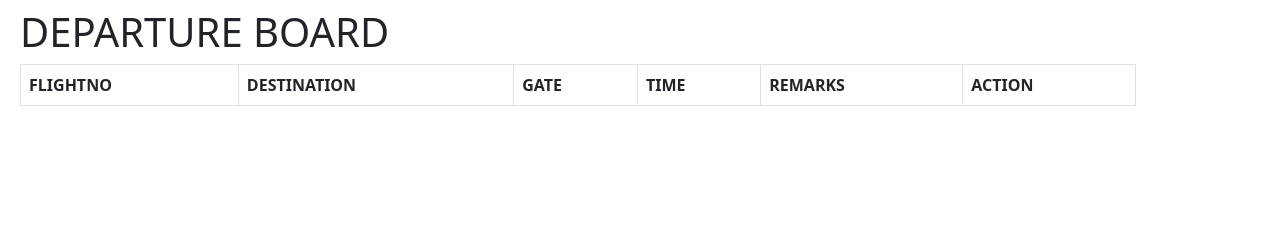
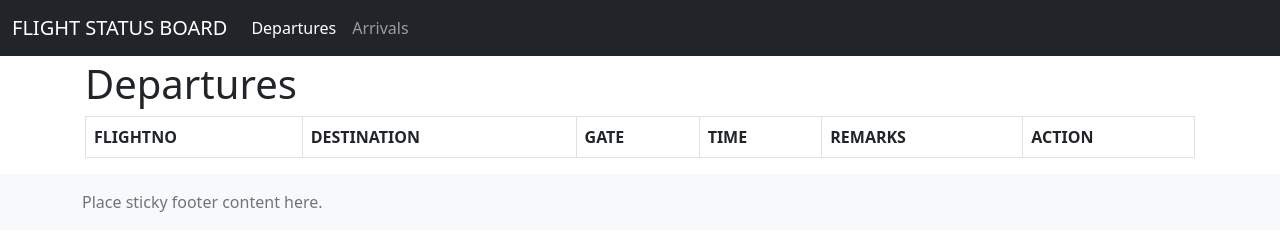
Before and after one commit to jovenbarola/departureboard-alpinejs, a plain HTML site: page admin/index.html in a window 1280 px wide. Drawn offline with nearby package versions, Linux system fonts and the light colour scheme; no server answers.

Commit message:
Add bootstrap 5 dashboard design

```diff
--- a/admin/index.html
+++ b/admin/index.html
@@ -1,12 +1,16 @@
 <!doctype html>
 <html x-data="MainApp()" x-init="init()">
+
 <head>
     <meta charset="UTF-8">
     <meta name="viewport" content="width=device-width, initial-scale=1.0">
 
     <!-- Libraries -->
-  <link href="https://cdn.jsdelivr.net/npm/bootstrap@5.0.2/dist/css/bootstrap.min.css" rel="stylesheet" integrity="sha384-EVSTQN3/azprG1Anm3QDgpJLIm9Nao0Yz1ztcQTwFspd3yD65VohhpuuCOmLASjC" crossorigin="anonymous">
-  <script src="https://cdn.jsdelivr.net/npm/bootstrap@5.0.2/dist/js/bootstrap.bundle.min.js" integrity="sha384-MrcW6ZMFYlzcLA8Nl+NtUVF0sA7MsXsP1UyJoMp4YLEuNSfAP+JcXn/tWtIaxVXM" crossorigin="anonymous"></script>
+    <link href="https://cdn.jsdelivr.net/npm/bootstrap@5.0.2/dist/css/bootstrap.min.css" rel="stylesheet"
+        integrity="sha384-EVSTQN3/azprG1Anm3QDgpJLIm9Nao0Yz1ztcQTwFspd3yD65VohhpuuCOmLASjC" crossorigin="anonymous">
+    <script src="https://cdn.jsdelivr.net/npm/bootstrap@5.0.2/dist/js/bootstrap.bundle.min.js"
+        integrity="sha384-MrcW6ZMFYlzcLA8Nl+NtUVF0sA7MsXsP1UyJoMp4YLEuNSfAP+JcXn/tWtIaxVXM"
+        crossorigin="anonymous"></script>
     <script src="https://kit.fontawesome.com/efe143a215.js" crossorigin="anonymous"></script>
     <script src="https://cdn.jsdelivr.net/npm/moment@2.29.4/moment.min.js"></script>
 
@@ -14,11 +18,66 @@
     <script src="//unpkg.com/alpinejs" defer></script>
 
     <title>Departure Board</title>
+
+    <style>
+        .bd-placeholder-img {
+            font-size: 1.125rem;
+            text-anchor: middle;
+            -webkit-user-select: none;
+            -moz-user-select: none;
+            user-select: none;
+        }
+
+        @media (min-width: 768px) {
+            .bd-placeholder-img-lg {
+                font-size: 3.5rem;
+            }
+        }
+
+        /* Custom page CSS
+        -------------------------------------------------- */
+        /* Not required for template or sticky footer method. */
+
+        main > .container {
+        padding: 60px 15px 0;
+        }
+    </style>
 </head>
-<body>
 
-    <div class="container m-2">
-        <h1>DEPARTURE BOARD</h1>
+<body class="d-flex flex-column h-100">
+    <!-- Fixed navbar -->
+    <nav class="navbar navbar-expand-md navbar-dark fixed-top bg-dark">
+        <div class="container-fluid">
+            <a class="navbar-brand" href="#">FLIGHT STATUS BOARD</a>
+            <button class="navbar-toggler" type="button" data-bs-toggle="collapse" data-bs-target="#navbarCollapse"
+                aria-controls="navbarCollapse" aria-expanded="false" aria-label="Toggle navigation">
+                <span class="navbar-toggler-icon"></span>
+            </button>
+            <div class="collapse navbar-collapse" id="navbarCollapse">
+                <ul class="navbar-nav me-auto mb-2 mb-md-0">
+                    <li class="nav-item">
+                        <a class="nav-link active" aria-current="page" href="index.html?page=departures">Departures</a>
+                    </li>
+                    <li class="nav-item">
+                        <a class="nav-link" href="index.html?page=arrivals">Arrivals</a>
+                    </li>
+                    <!-- <li class="nav-item">
+                        <a class="nav-link disabled" href="#" tabindex="-1" aria-disabled="true">Disabled</a>
+                    </li> -->
+                </ul>
+                <!-- <form class="d-flex">
+                    <input class="form-control me-2" type="search" placeholder="Search" aria-label="Search">
+                    <button class="btn btn-outline-success" type="submit">Search</button>
+                </form> -->
+            </div>
+        </div>
+    </nav>
+    </header>
+
+    <!-- Begin page content -->
+    <main class="flex-shrink-0">
+        <div class="container">
+            <h1>Departures</h1>
             <template x-if="showMessage != ''">
                 <div class="alert alert-info" x-text="showMessage"></div>
             </template>
@@ -42,11 +101,16 @@
                             <td x-text="flight.departtime"></td>
                             <td x-text="flight.remarks"></td>
                             <td>
-                            <button @click.prevent="changeStatus({ flight: flight, status: 'OPEN' })" class="btn-sm btn-primary">OPEN</button>
-                            <button @click.prevent="changeStatus({ flight: flight, status: 'CLOSE GATE' })" class="btn-sm btn-success">CLOSE GATE</button>
-                            <button @click.prevent="changeStatus({ flight: flight, status: 'CALLING' })" class="btn-sm btn-warning">CALLING</button>
-                            <button @click.prevent="changeStatus({ flight: flight, status: 'CANCELLED' })" class="btn-sm btn-danger">CANCELLED</button>
-                            <button @click.prevent="changeStatus({ flight: flight, status: '-' })" class="btn-sm btn-outline-primary">NONE</button>
+                                <button @click.prevent="changeStatus({ flight: flight, status: 'OPEN' })"
+                                    class="btn-sm btn-primary">OPEN</button>
+                                <button @click.prevent="changeStatus({ flight: flight, status: 'CLOSE GATE' })"
+                                    class="btn-sm btn-success">CLOSE GATE</button>
+                                <button @click.prevent="changeStatus({ flight: flight, status: 'CALLING' })"
+                                    class="btn-sm btn-warning">CALLING</button>
+                                <button @click.prevent="changeStatus({ flight: flight, status: 'CANCELLED' })"
+                                    class="btn-sm btn-danger">CANCELLED</button>
+                                <button @click.prevent="changeStatus({ flight: flight, status: '-' })"
+                                    class="btn-sm btn-outline-primary">NONE</button>
                             </td>
                         </tr>
                     </template>
@@ -55,6 +119,13 @@
             </table>
 
         </div>
+    </main>
+
+    <footer class="footer mt-auto py-3 bg-light">
+        <div class="container">
+            <span class="text-muted">Place sticky footer content here.</span>
+        </div>
+    </footer>
 
     <script>
         let MainApp = () => {
@@ -65,14 +136,14 @@
                 time: null,
                 isShown: true,
                 showMessage: '',
-                init: function() {
+                init: function () {
                     fetch("../v1/api.cfm")
                         .then(response => response.json())
-                    .then((data)=> {
+                        .then((data) => {
                             this.flights = data;
                         })
                 },
-                changeStatus: function(params) {
+                changeStatus: function (params) {
                     debugger
                     fetch("../v1/api.cfm?action=CHANGE_STATUS", {
                         method: 'POST',
@@ -85,7 +156,7 @@
                         })
                     })
                         .then(response => response.json())
-                    .then((data)=> {
+                        .then((data) => {
                             this.showMessage = "Updated successfully!"
                             this.init()
                         })
@@ -94,4 +165,5 @@
         }
     </script>
 </body>
+
 </html>
```
Lines whose indentation alone changed are shown as unchanged.
